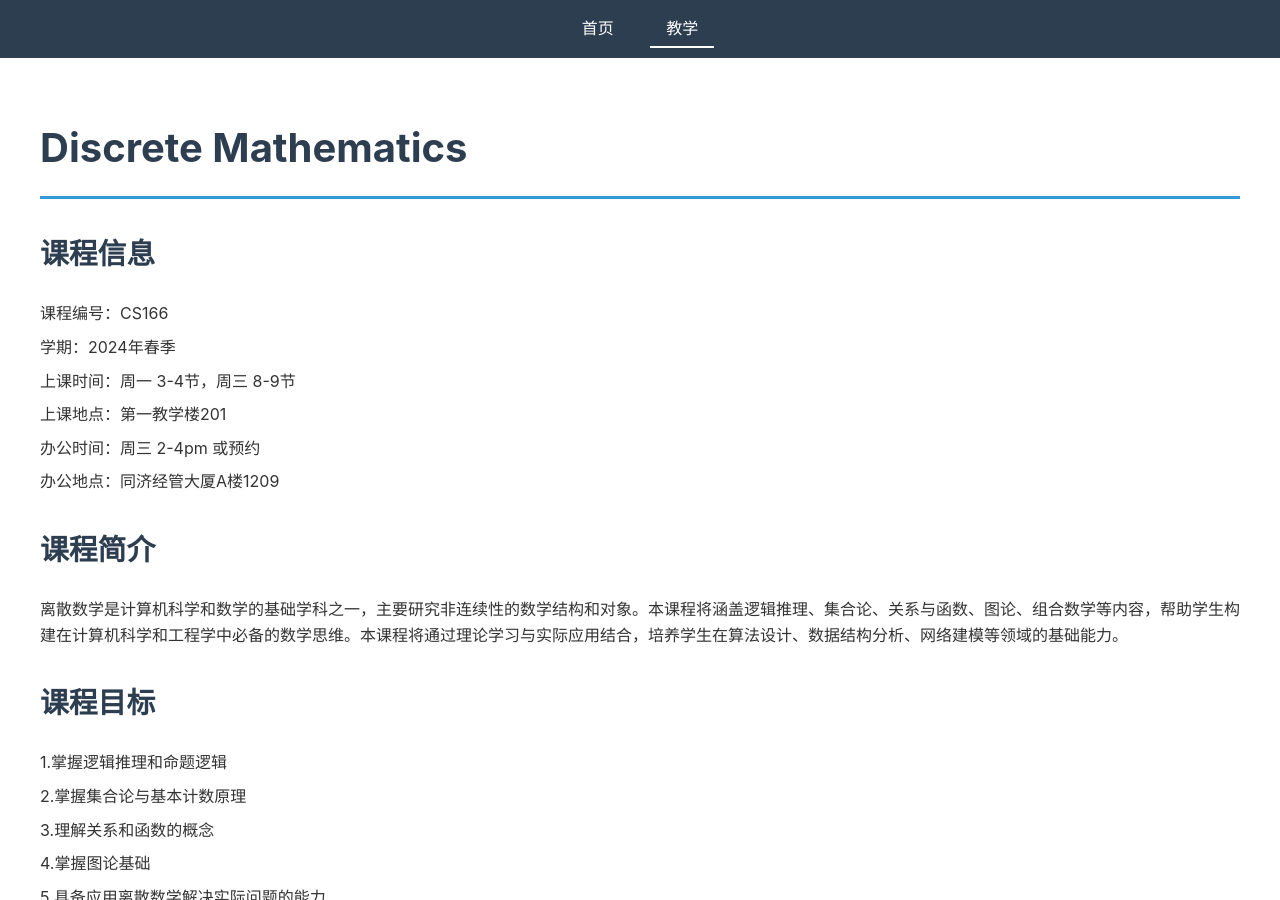
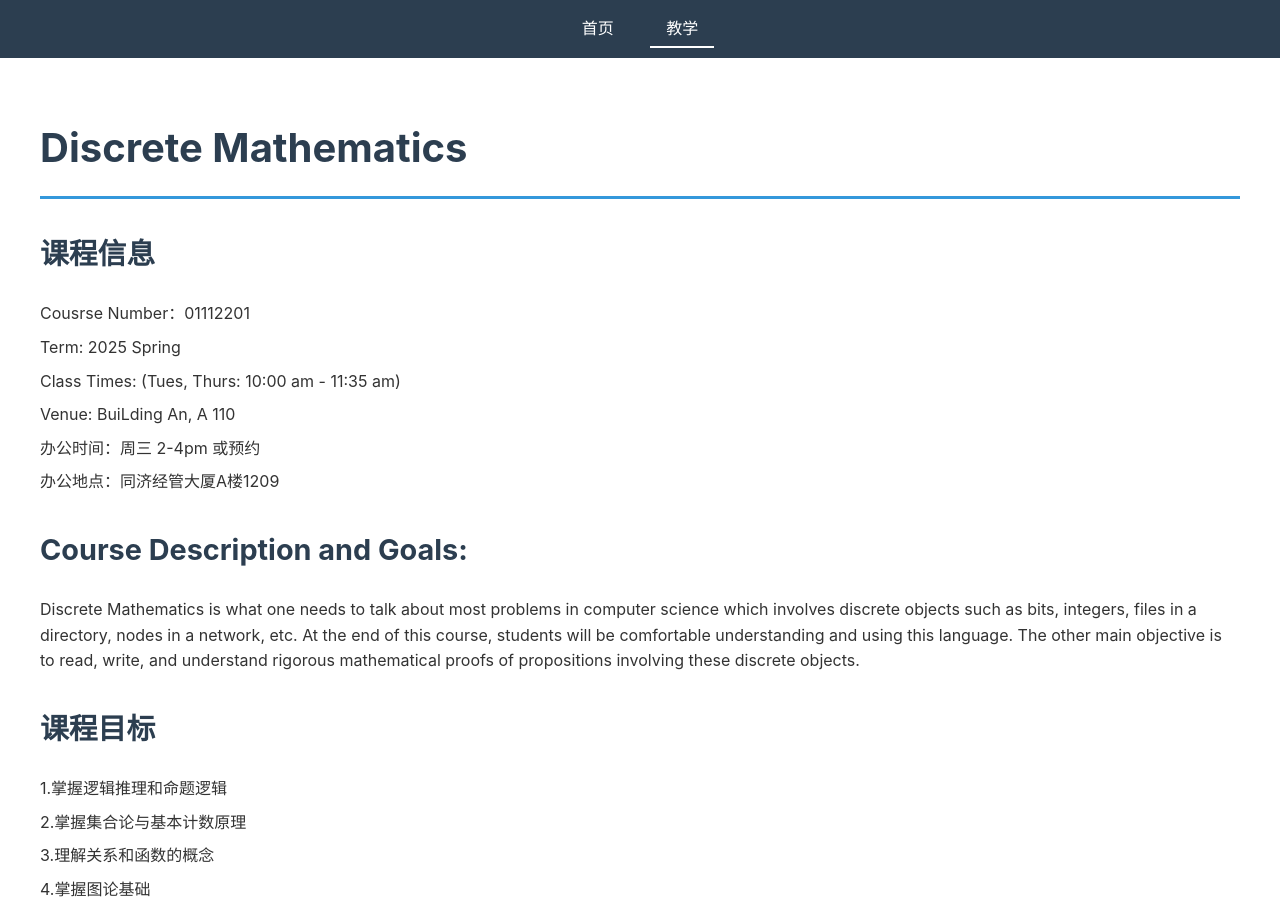
Before and after one commit to kejiwei/kejiwei.github.io, a Jekyll site: the page teaching/courses/dismath/index.html, which Jekyll copies as it is, in a window 1280 px wide and 900 px high. Built offline with Jekyll 4.4.1, drawn with Linux system fonts in a browser that asks for light colours.

Commit message:
Update index.html
WAE

```diff
--- a/teaching/courses/dismath/index.html
+++ b/teaching/courses/dismath/index.html
@@ -19,16 +19,17 @@
         <section class="course-info">
             <h2>课程信息</h2>
             <ul>
-                <li>课程编号：CS166</li>
-                <li>学期：2024年春季</li>
-                <li>上课时间：周一 3-4节，周三 8-9节</li>
-                <li>上课地点：第一教学楼201</li>
+                <li>Cousrse Number：01112201 </li>
+                <li>Term: 2025 Spring</li>
+                <li>Class Times: (Tues, Thurs: 10:00 am - 11:35 am)</li>
+                <li>Venue: BuiLding An, A 110</li>
                 <li>办公时间：周三 2-4pm 或预约</li>
                 <li>办公地点：同济经管大厦A楼1209</li>
 
-            <h2>课程简介</h2>
+            <h2>Course Description and Goals:</h2>
                 <li>
-                <p>离散数学是计算机科学和数学的基础学科之一，主要研究非连续性的数学结构和对象。本课程将涵盖逻辑推理、集合论、关系与函数、图论、组合数学等内容，帮助学生构建在计算机科学和工程学中必备的数学思维。本课程将通过理论学习与实际应用结合，培养学生在算法设计、数据结构分析、网络建模等领域的基础能力。</p>
+                <p>Discrete Mathematics is what one needs to talk about most problems in computer science which involves discrete objects such as bits, integers, files in a directory, nodes in a network, etc. At the end of this course, students will be comfortable understanding and using this language. The other main objective is to read, write, and understand rigorous mathematical proofs of propositions involving these discrete objects.
+                </p>
                 </li>
 
             <h2>课程目标</h2>
```
